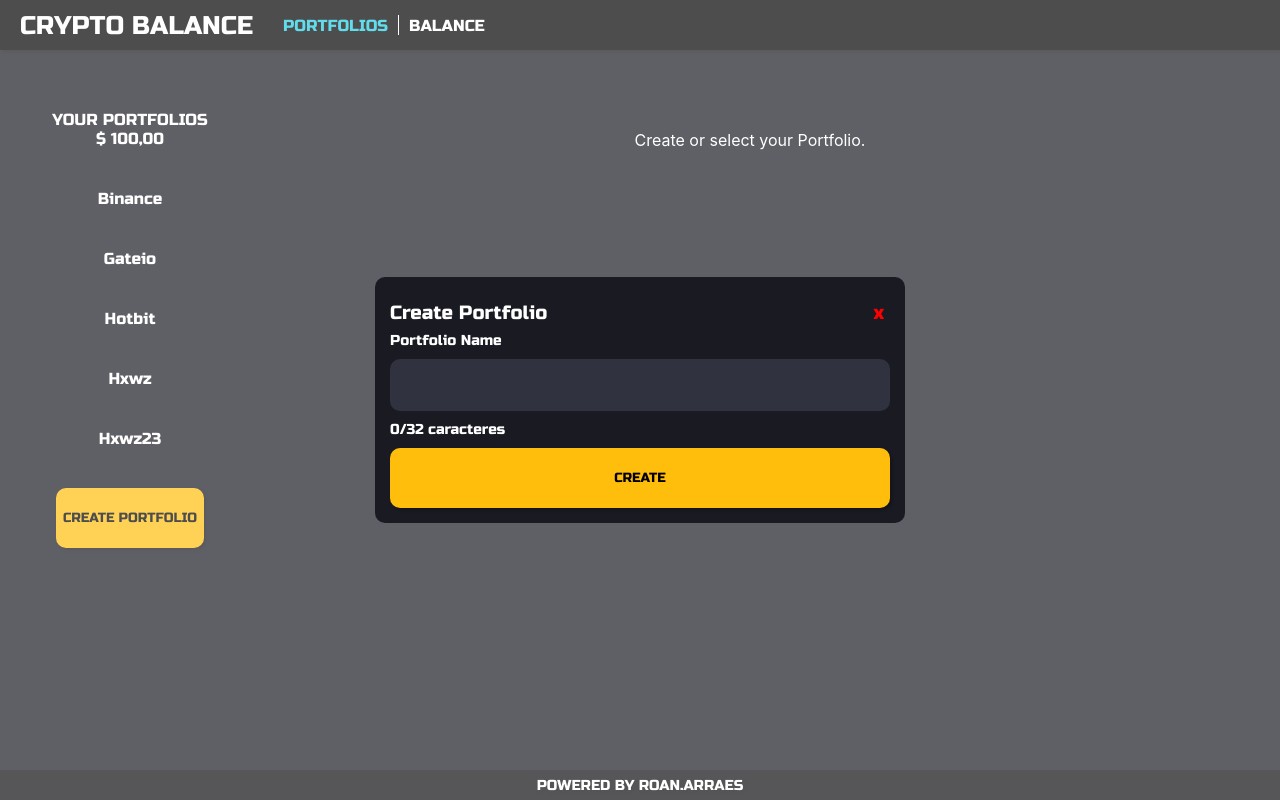
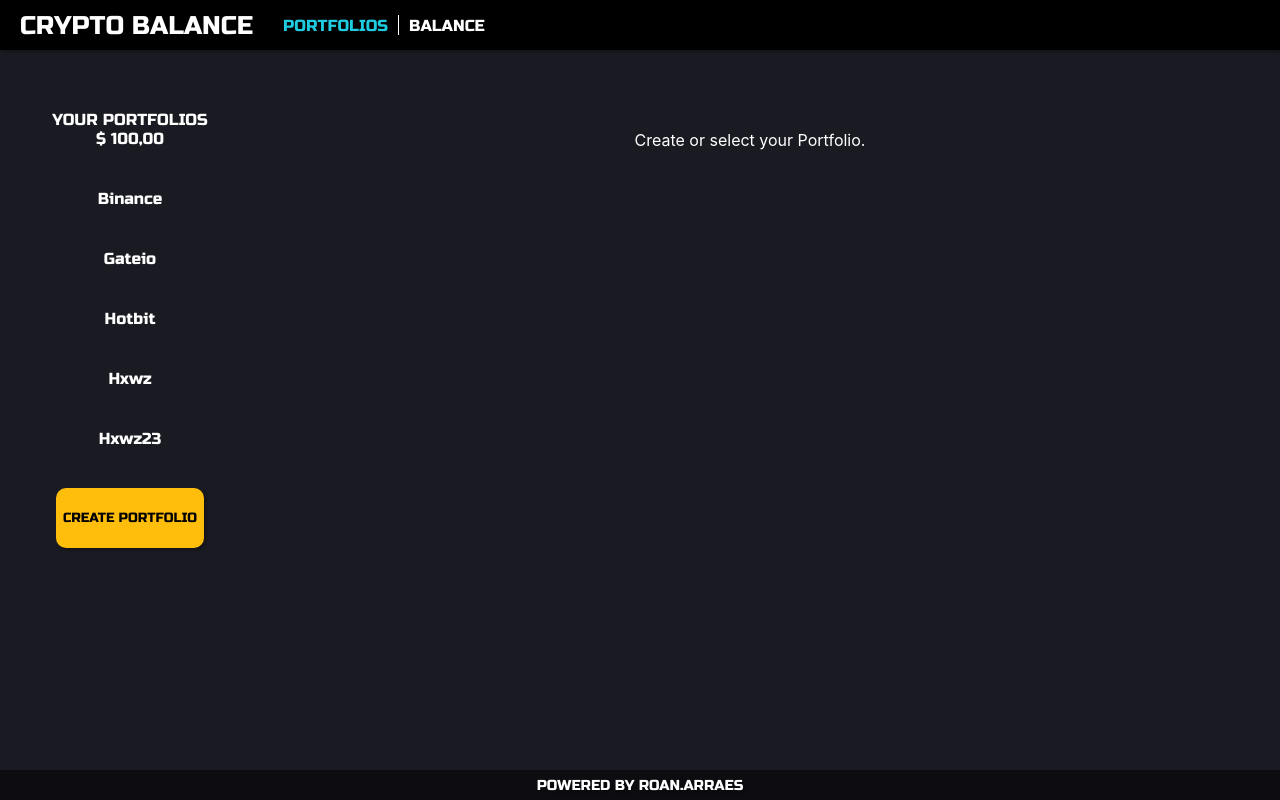
Before and after one commit to RoanArraes/crypto-balance-app, a React (Create React App) app: page / in a window 1280 px wide. Built offline with nearby package versions, Linux system fonts and the light colour scheme.

Commit message:
remove internal state to close modal

```diff
--- a/src/components/modal-create-portfolio/ModalCreatePortfolio.tsx
+++ b/src/components/modal-create-portfolio/ModalCreatePortfolio.tsx
@@ -32,14 +32,10 @@ interface InputProps {
 }
 
 interface Props {
-  submitModalCreate: (e: React.ChangeEvent<HTMLInputElement>) => void
-  isActiveModal: boolean,
   onCloseModal: () => void
 }
 
 export default function ModalCreatePortfolio({
-  submitModalCreate,
-  isActiveModal,
   onCloseModal
 }: Props) {
 
@@ -67,7 +63,6 @@ export default function ModalCreatePortfolio({
   return(
     <ModalBase
     labelTitle="Create Portfolio"
-    //showModal={isActiveModal}
     onCloseModal={onCloseModal}
     children={
       <GroupForm
--- a/src/pages/wallet-portfolios/index.tsx
+++ b/src/pages/wallet-portfolios/index.tsx
@@ -217,17 +217,16 @@ const WalletPortfolios: React.FC = (props: Props) => {
       <FooterArea>
         <Footer label={LABELS.POWERED_BY} />
       </FooterArea>
-      <ModalCreatePortfolio
-        submitModalCreate={(e) => setForm({name: e.currentTarget.value})}
-        onCloseModal={() => setIsActiveModalCreatePortfolio(false)}
-        isActiveModal={isActiveModalCreatePortfolio}
-      />
+      {isActiveModalCreatePortfolio &&
+        <ModalCreatePortfolio
+          onCloseModal={() => setIsActiveModalCreatePortfolio(false)}
+        />
+      }
       {isActiveModalCreateCoin &&
         <ModalAddTransaction
           onCloseModal={() => setIsActiveModalCreateCoin(false)}
         />
       }
-
     </Container>
   )
 };
```
